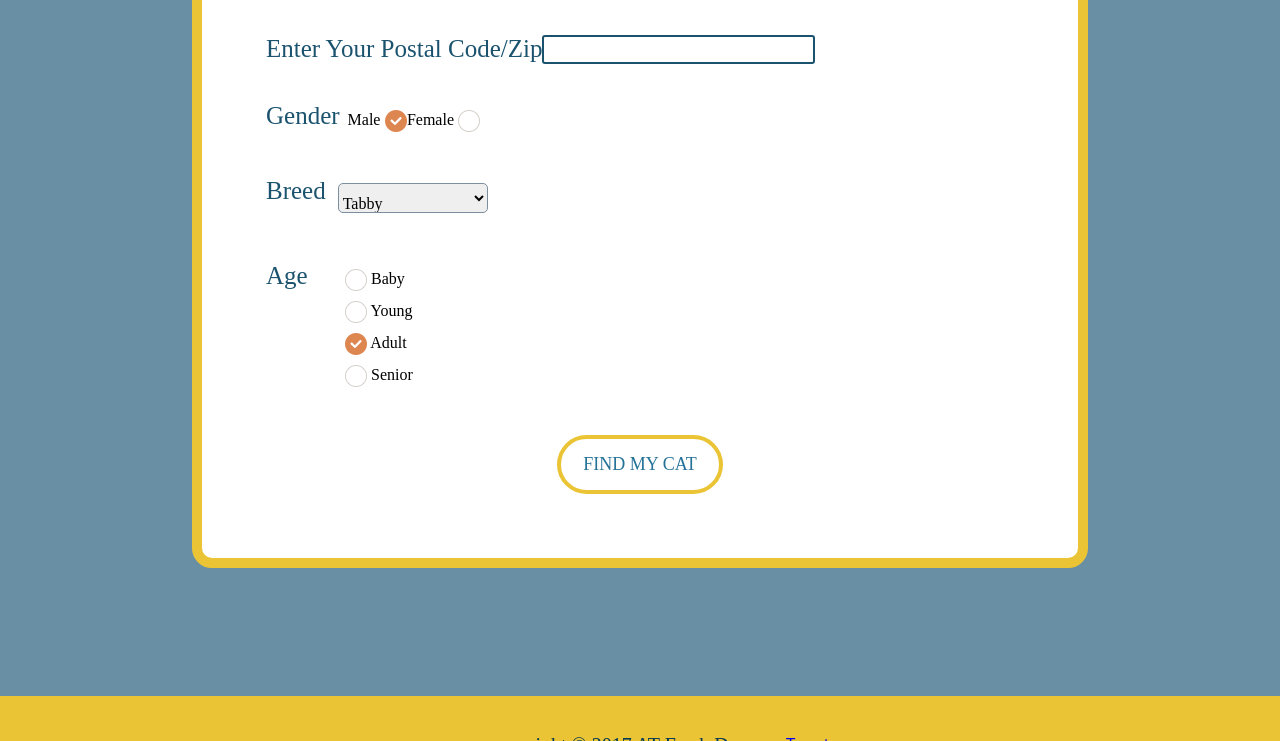
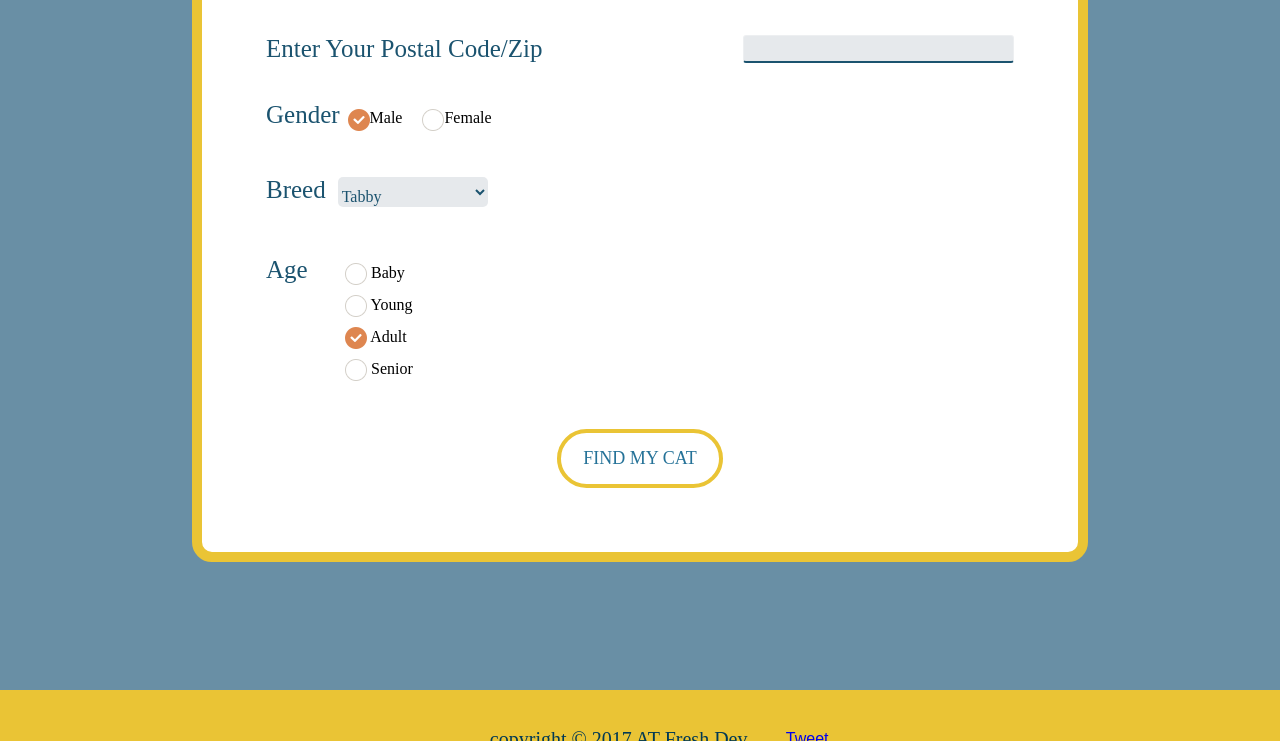
Before and after one commit to alextait1/ok_kitty_new, a website: page home.html in a window 1280 px wide. Shown: the part 1061-1802 px from the top of the page. Drawn offline with nearby package versions, Linux system fonts and the light colour scheme; a web font is replaced by a local one.

Commit message:
more updates to form

```diff
--- a/dev/styles/partials/_home.scss
+++ b/dev/styles/partials/_home.scss
@@ -101,28 +101,32 @@ main {
 }
 
 input[type="text"]{
-	border:2px solid $cyanThree;
+	border:1px solid lighten($grey2,40%);
+	border-bottom:2px solid $cyanThree;
+	background-color:lighten($grey2,30%);
 	border-radius:3px;
 	font-size: 20px;
 }
+
 .addressField {
-	padding-right: 30px;
-
+	display: flex;
+	justify-content: space-between;
 }
-
-
 
 #breed {
 	border:none;
+	margin-top: -5px;
 	select {
 		width: 150px;
 		height: 30px;
-		border: 1px solid $grey;
+		border: none;
 		border-radius: 5px;
 		padding-top: 10px;
 		font-family: $baseFont;
 		font-size: 16px;
 		line-height: 24px;
+		background-color:lighten($grey2,30%);
+		color:$cyanThree;
 		& :hover {
 			background-color: $grey2;
 		}
@@ -138,6 +142,10 @@ input[type="text"]{
 		width:80%;
 		padding: 20px;
 	}
+}
+
+.flexChild__gender{
+	margin-right:20px;
 }
 
 .flexContainer__Age {
--- a/home.html
+++ b/home.html
@@ -26,7 +26,7 @@
 
 	<main>
 		<!-- form -->
-		<p class="description" id="form">Welocome to <span class="yellow">OK KITTY</span>, the app that helps indecisive people find their <span class="yellow">ONE</span> true dream cat to adopt! Fill out the form and we'll find you your true kitty cat love.</p>
+		<p class="description" id="form">Welocome to <span class="yellow">OK kitty</span>, the app that helps indecisive people find their <span class="yellow">ONE</span> true dream cat to adopt! Fill out the form and we'll find your true kitty cat love.</p>
 		<form id="form form_flex">
 			<!-- location -->
 			<div class="address form_flex-child">
@@ -44,13 +44,16 @@
 					<div class="genderWrap">
 						<h2>Gender</h2>
 						<div id="gender" class="flexContainer">
-							<div class="flexChild">
-								<label for="male">Male</label>
-								<input type="radio" name="gender" value="M" checked="checked" class="iCheck">
+							<div class="flexChild flexChild__gender">
+								<label for="male">
+									<input type="radio" name="gender" value="M" checked="checked" class="iCheck">Male
+								</label>
+
 							</div>
-							<div class="flexChild">
-								<label for="female">Female</label>
-								<input type="radio" name="gender" value="F" class="iCheck">
+							<div class="flexChild flexChild__gender">
+								<label for="female">
+									<input type="radio" name="gender" value="F" class="iCheck">Female
+								</label>
 							</div>
 						</div>
 					</div>
@@ -136,8 +139,7 @@
 	<footer id="footer">
 		<div class="footerFlex">
 			<p>copyright &copy 2017 AT Fresh Dev </p>
-			<a class="twitter-share-button" href="https://twitter.com/intent/tweet">
-			Tweet</a>
+			<a href="https://twitter.com/share" class="twitter-share-button" data-size="large" data-text="Ok Kitty, the dating app for cats!" data-url="https://alextait1.github.io/ok_kitty_new/home.html" data-via="AT_Fresh_Dev" data-hashtags="adpotacat, petfinder, catsneedlovetoo" data-show-count="false">Tweet</a><script async src="//platform.twitter.com/widgets.js" charset="utf-8"></script>
 		</div>
 	</footer>
 
@@ -146,22 +148,6 @@
 	<script src="dev/scripts/script.js"></script>
 	<script src="dev/scripts/icheck.min.js"></script>
 	<script src="dev/scripts/jquery.smooth-scroll.min.js"></script>
-	<script>window.twttr = (function(d, s, id) {
-  var js, fjs = d.getElementsByTagName(s)[0],
-    t = window.twttr || {};
-  if (d.getElementById(id)) return t;
-  js = d.createElement(s);
-  js.id = id;
-  js.src = "https://platform.twitter.com/widgets.js";
-  fjs.parentNode.insertBefore(js, fjs);
-
-  t._e = [];
-  t.ready = function(f) {
-    t._e.push(f);
-  };
-
-  return t;
-}(document, "script", "twitter-wjs"));</script>
 
 </body>
 </html>
--- a/public/styles/style.css
+++ b/public/styles/style.css
@@ -298,24 +298,30 @@ main {
   margin-bottom: 5%; }
 
 input[type="text"] {
-  border: 2px solid #1b536f;
+  border: 1px solid rgba(242, 244, 245, 0.6);
+  border-bottom: 2px solid #1b536f;
+  background-color: rgba(213, 218, 223, 0.6);
   border-radius: 3px;
   font-size: 20px; }
 
 .addressField {
-  padding-right: 30px; }
+  display: flex;
+  justify-content: space-between; }
 
 #breed {
-  border: none; }
+  border: none;
+  margin-top: -5px; }
   #breed select {
     width: 150px;
     height: 30px;
-    border: 1px solid #7d8e9e;
+    border: none;
     border-radius: 5px;
     padding-top: 10px;
     font-family: "Droid Serif", serif;
     font-size: 16px;
-    line-height: 24px; }
+    line-height: 24px;
+    background-color: rgba(213, 218, 223, 0.6);
+    color: #1b536f; }
     #breed select :hover {
       background-color: rgba(125, 142, 158, 0.6); }
 
@@ -328,6 +334,9 @@ input[type="text"] {
     .flexContainer {
       width: 80%;
       padding: 20px; } }
+
+.flexChild__gender {
+  margin-right: 20px; }
 
 .flexContainer__Age {
   display: flex;
```
Also changed, not shown: public/scripts/script.js (+2 -19 lines).
